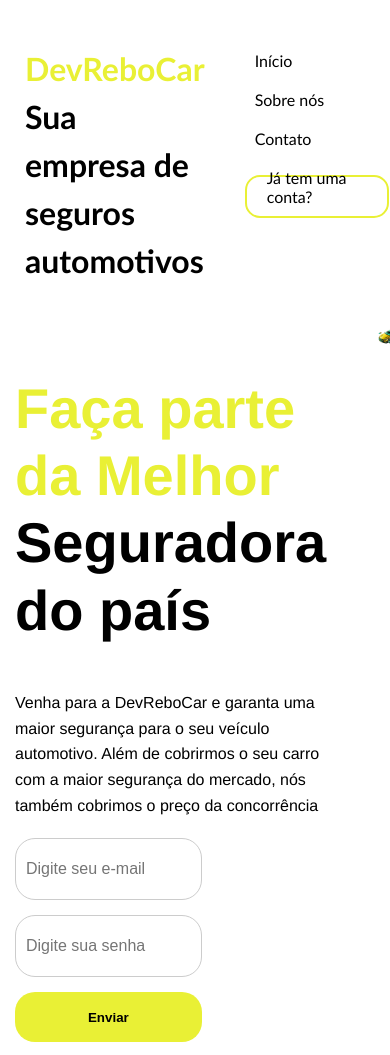
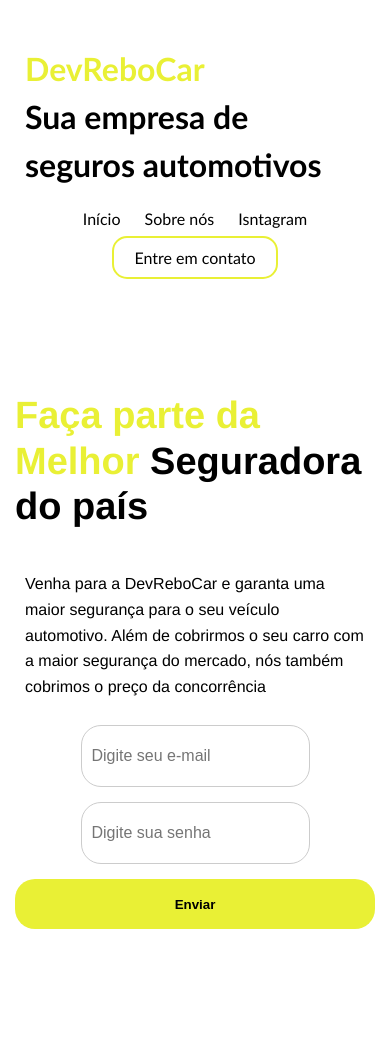
Before and after one commit to PlinioAlcantara/projeto-de-Landing-Page, a plain HTML site: page index.html in a window 390 px wide. After the commit the page ends 974 px from the top, so only its background shows below. Drawn offline with Linux system fonts and the light colour scheme.

Commit message:
Adicionando as configurações de responsividade do site

```diff
--- a/index.html
+++ b/index.html
@@ -5,6 +5,7 @@
     <meta name="viewport" content="width=device-width, initial-scale=1.0">
     <title>Landing Page</title>
     <link rel="stylesheet" href="styles/styles.css">
+    <link rel="stylesheet" href="styles/media.css">
     <script defer src="formValidation.js"></script>
 </head>
 <body>
@@ -17,8 +18,8 @@
         <ul>
             <a href="#"><li>Início</li></a>
             <a href="#"><li>Sobre nós</li></a>
-            <a href="#"><li>Contato</li></a>
-            <a href="#" id="inscreva-se-btn"><li>Já tem uma conta?</li></a>
+            <a href="#"><li>Isntagram</li></a>
+            <a href="#" id="inscreva-se-btn"><li>Entre em contato</li></a>
         </ul>
     </header>
     <main>
--- /dev/null
+++ b/styles/media.css
@@ -0,0 +1,37 @@
+@media  screen and (max-width: 760px) {
+    header{
+        flex-direction: column;
+    }
+
+    main{
+        flex-direction: column;
+    }
+
+    h2{
+        font-size: 38px;
+    }
+
+    p{
+        padding: 10px;
+    }
+
+    form{
+        margin: 0 auto;
+        width: 100%;
+    }
+
+    input{
+        align-self: center;
+    }
+
+    img{
+        display: none;
+    }
+
+    ul{
+        text-align: center;
+        padding: 10px;
+        margin-top: auto;
+    }
+
+}
```
Also changed, not shown: styles/styles.css (line endings or trailing spaces).
